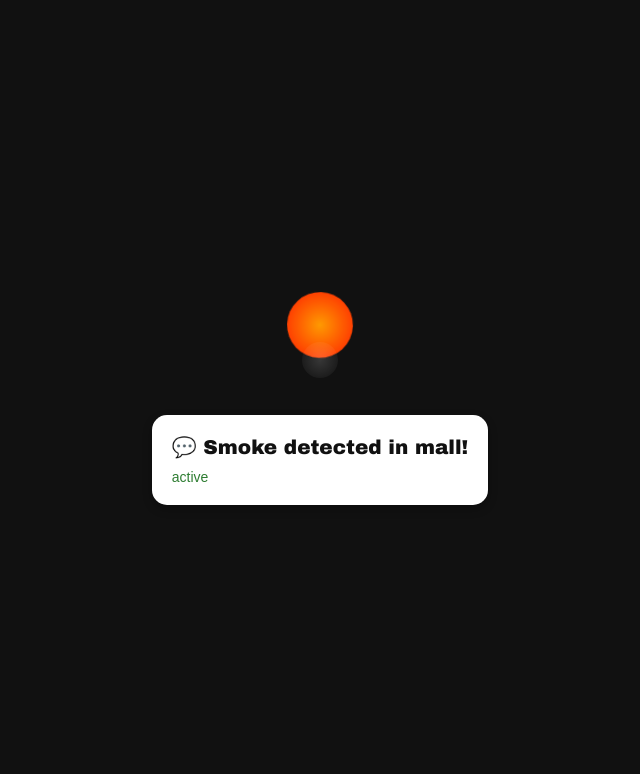
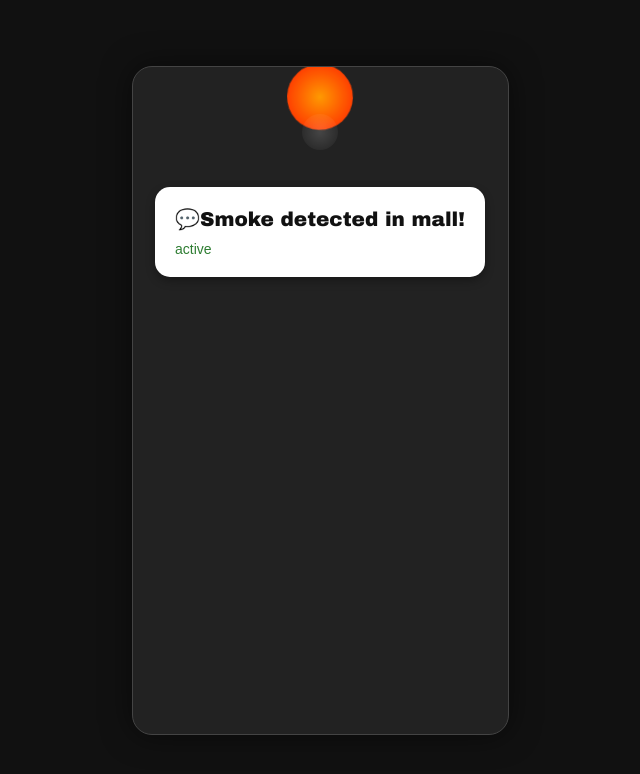
Before and after one commit to Tan-Ru/I, a Flask app: template templates/index.html in a window 1280 px wide. Shown: the top 774 px of the page, without its empty margins (320-960 px from the left). Run offline with Flask 3, Linux system fonts and the light colour scheme; the template is opened without the code that fills it: most values are stand-ins (such as "Sample title", 1, 10 or a date in 2020).

Commit message:
Update index.html

```diff
--- a/templates/index.html
+++ b/templates/index.html
@@ -6,12 +6,14 @@
   <link rel="stylesheet" href="{{ url_for('static', filename='style.css') }}">
 </head>
 <body>
-  <div class="scene">
-    <div class="fire"></div>
-    <div class="smoke"></div>
-    <div class="chat-bubble animate">
-      <div class="message">💬 Smoke detected in mall!</div>
-      <div class="status">{{ status }}</div>
+  <div class="phone-frame">
+    <div class="scene">
+      <div class="fire"></div>
+      <div class="smoke"></div>
+      <div class="chat-bubble animate">
+        <div class="message">💬Smoke detected in mall!</div>
+        <div class="status"> {{ status }}</div>
+      </div>
     </div>
   </div>
 </body>
```
